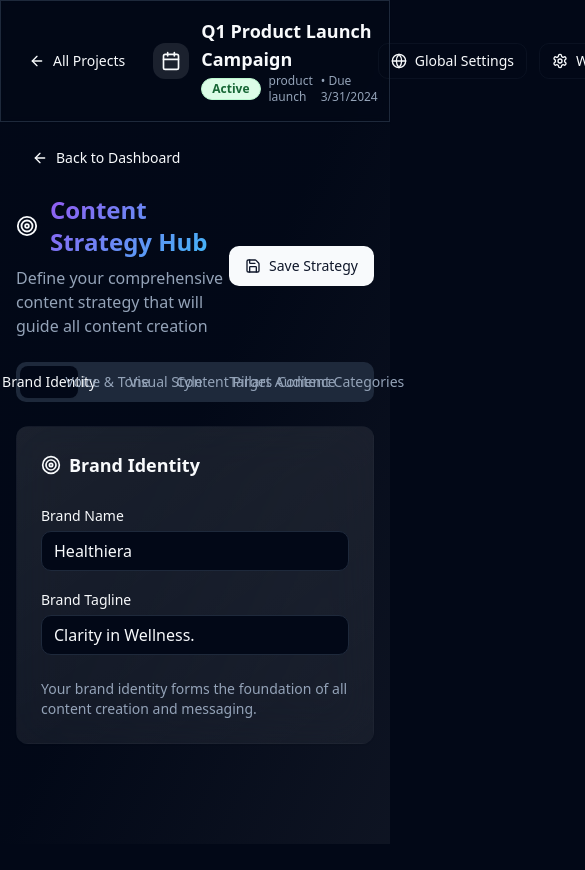
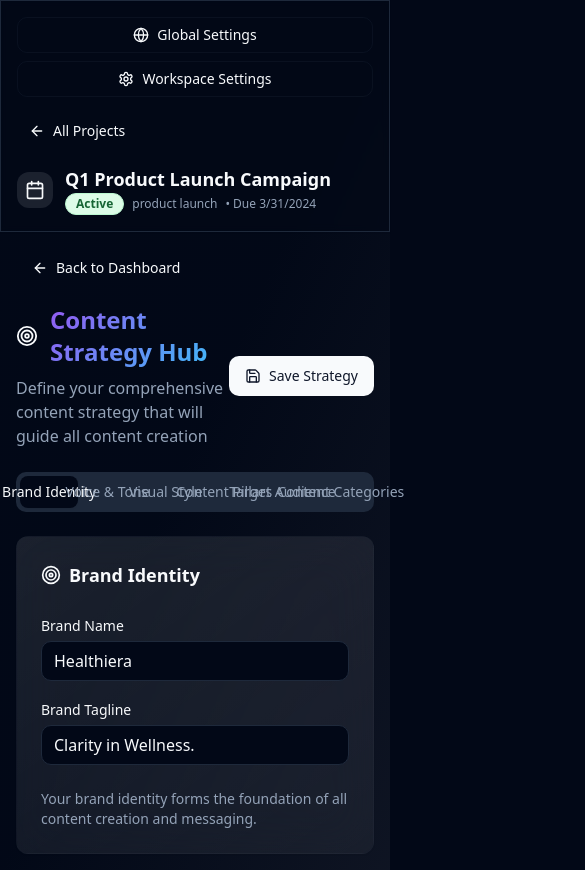
Before and after one commit to guidingv/n8n-spark-studio, a React (Vite) app: page /strategy in a window 390 px wide. Shown: the top 870 px of the page, 585 px wide, since content can reach past the window. Before the commit the page ends 844 px from the top, so only its background shows below. Built offline with nearby package versions, Linux system fonts and the light colour scheme; the HTML template or start-up script is replaced by a standard one.

Commit message:
Make projects responsive

```diff
--- a/src/components/ProjectHeader.tsx
+++ b/src/components/ProjectHeader.tsx
@@ -34,9 +34,9 @@ export function ProjectHeader() {
   return (
     <Card className="border-b rounded-none bg-card/50 backdrop-blur-sm">
       <CardContent className="p-4">
-        <div className="flex items-center justify-between">
-          <div className="flex items-center gap-4">
-            <Button asChild variant="ghost" size="sm" className="gap-2">
+        <div className="flex flex-col lg:flex-row lg:items-center lg:justify-between gap-4">
+          <div className="flex flex-col sm:flex-row sm:items-center gap-4 order-2 lg:order-1">
+            <Button asChild variant="ghost" size="sm" className="gap-2 w-fit">
               <Link to="/projects">
                 <ArrowLeft className="h-4 w-4" />
                 All Projects
@@ -49,7 +49,7 @@ export function ProjectHeader() {
               </div>
               <div>
                 <h2 className="font-semibold text-lg">{currentProject.name}</h2>
-                <div className="flex items-center gap-2">
+                <div className="flex flex-wrap items-center gap-2">
                   <Badge
                     variant="secondary"
                     className={`text-xs capitalize ${getStatusColor(currentProject.status)}`}
@@ -69,14 +69,14 @@ export function ProjectHeader() {
             </div>
           </div>
 
-          <div className="flex items-center gap-3">
-            <Button asChild variant="outline" size="sm" className="gap-2">
+          <div className="flex flex-col sm:flex-row items-stretch sm:items-center gap-2 sm:gap-3 order-1 lg:order-2">
+            <Button asChild variant="outline" size="sm" className="gap-2 justify-center">
               <Link to="/global-settings">
                 <Globe className="h-4 w-4" />
                 Global Settings
               </Link>
             </Button>
-            <Button asChild variant="outline" size="sm" className="gap-2">
+            <Button asChild variant="outline" size="sm" className="gap-2 justify-center">
               <Link to={`/workspace-settings/${currentProject.id}`}>
                 <Settings className="h-4 w-4" />
                 Workspace Settings
```
